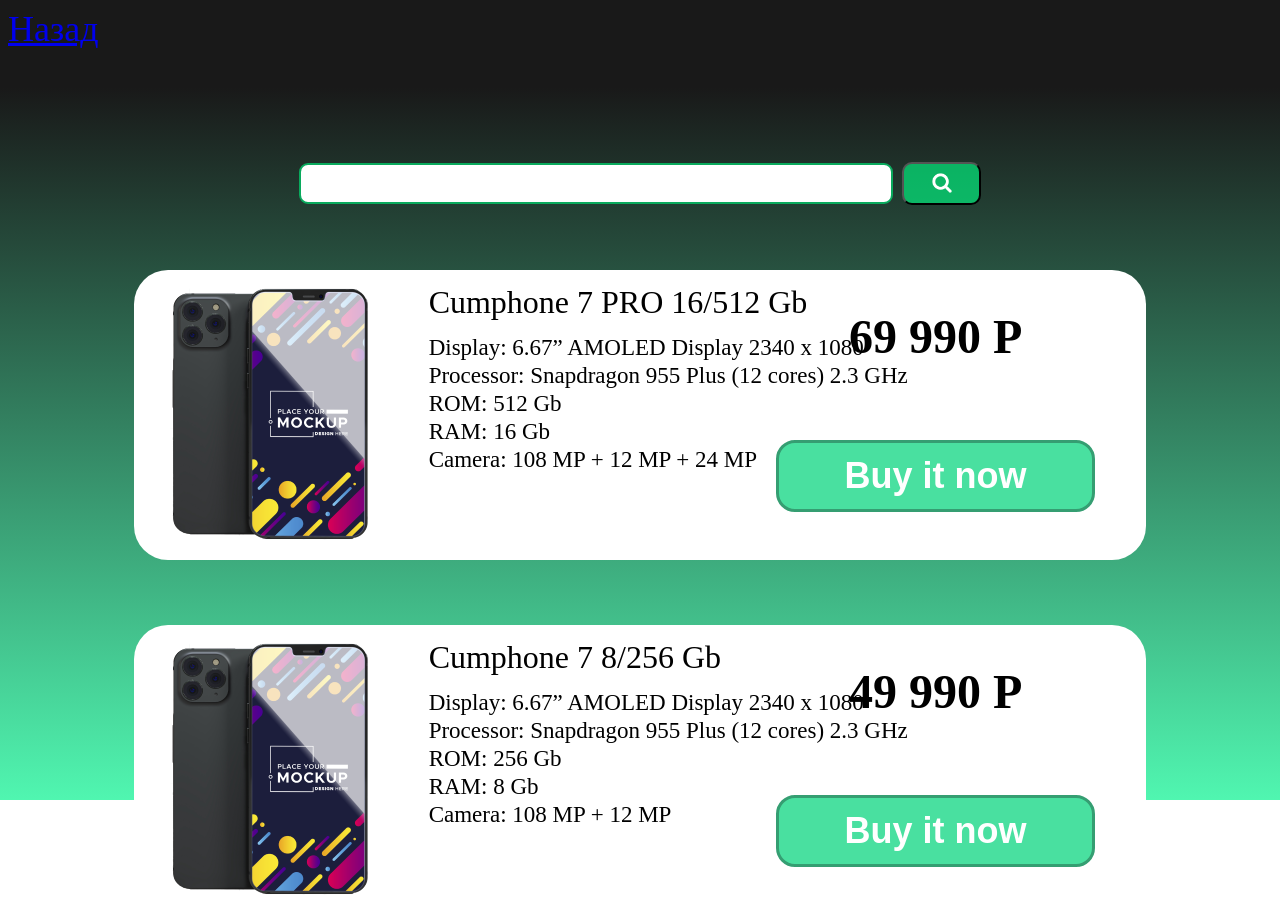
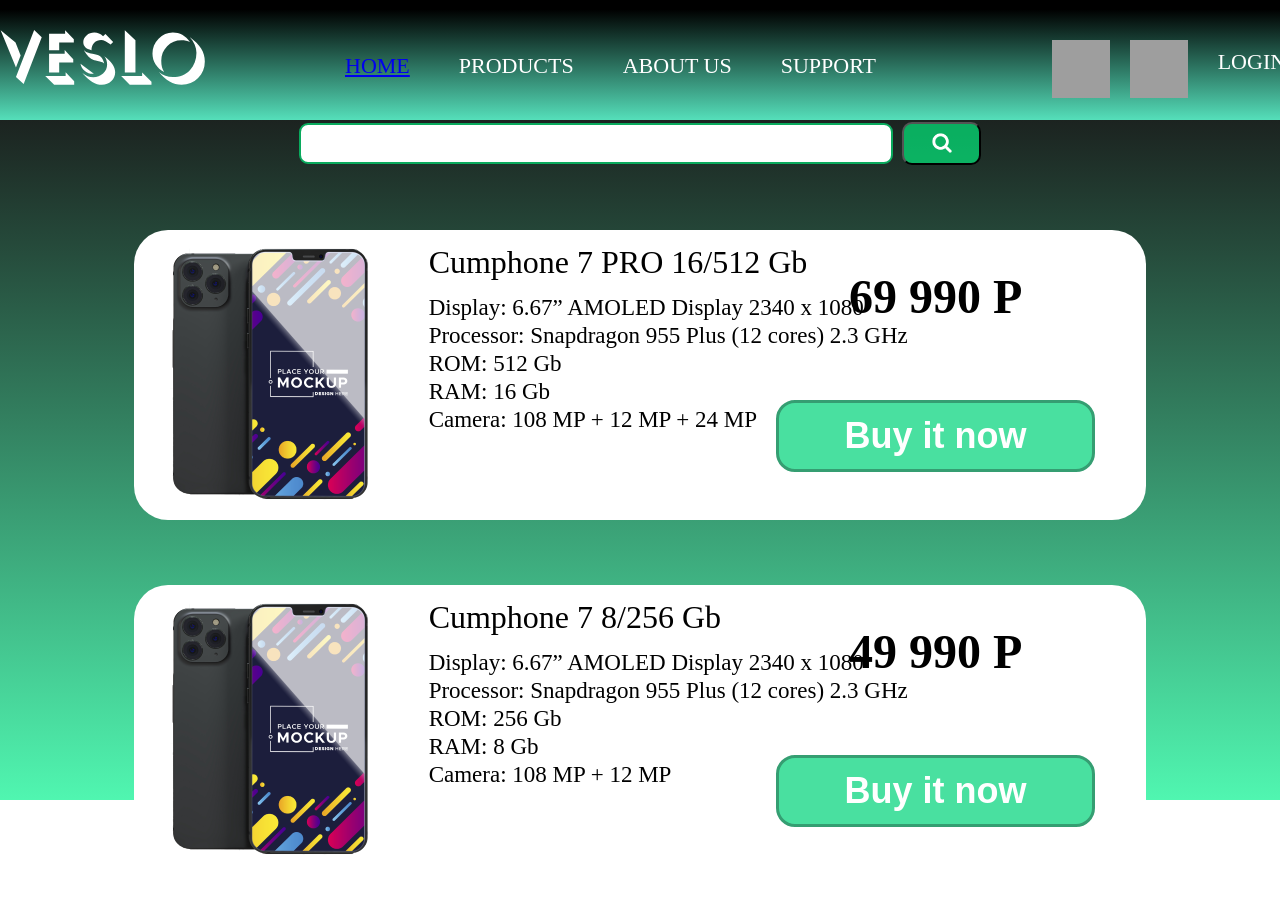
Before and after one commit to Tetalka/Progmen, a PHP site: page /products.html in a window 1280 px wide. After the commit the page ends 854 px from the top, so only its background shows below. Run offline with PHP 8.4, Linux system fonts and the light colour scheme; grey boxes are pictures that could not be loaded.

Commit message:
Добавил шапку

```diff
--- a/CUMPHONE/products.html
+++ b/CUMPHONE/products.html
@@ -1,11 +1,28 @@
 <html>
     <head>
-        <title>Запрос к БД</title>
+        <title>Продукция</title>
         <link rel="stylesheet" href="styles/stylesForQuery.css">
     </head>
     <body>
         <div class="background"></div>
-        <a href="index.html">Назад</a><br>
+		<div class="header">
+            <div class="header__holder">
+                <div class="logo">
+                    <img src="images/VESLO.svg">
+                </div>
+                <div class="menu">
+                    <a class="menu__item link" href="main.html">HOME</a>
+                    <a class="menu__item link">PRODUCTS</a>
+                    <a class="menu__item link">ABOUT US</a>
+                    <a class="menu__item link">SUPPORT</a>
+                </div>
+                <div class="menu menu-right">
+                    <img class="menu__image" src="images/phone.svg">
+                    <img class="menu__image" src="images/cart.svg">
+                    <a class="menu__item link">LOGIN</a>
+                </div>
+            </div>
+        </div>
         <form class="filter">
             <input type="text" class="filter__text">
             <button class="filter_search"><img src="images/searchIcon.png" class="filter__pic"></button>
--- a/CUMPHONE/styles/stylesForQuery.css
+++ b/CUMPHONE/styles/stylesForQuery.css
@@ -12,10 +12,77 @@ div.background{
     left:0;
     z-index:-100;
 }
+.header {
+    z-index: 5;
+    position: fixed;
+    top: 0;
+    left: 0;
+    right: 0;
+    background-color: #7e7e7e;
+    height: 120px;
+    width: 100%;
+    background: linear-gradient(to bottom,rgba(0, 0, 0, 1) 0%, rgba(0, 0, 0, 1) 7.81%, rgba(85, 223, 186, 1) 100%);
+}
+.header__holder {
+    display: flex;
+    flex-flow: row nowrap;
+    width: 1400px;
+    height: 100%;
+    top: 0;
+    right: 0;
+    bottom: 0;
+    left: 0;
+    margin: auto auto;
+}
+.logo {
+    width: 175px;
+    height: 60px;
+    top: 0;
+    right: 0;
+    bottom: 20px;
+    left: 0;
+    margin: auto 150px auto 0;
+}
+
+.menu
+{
+    height: 40px;
+    width:800px;
+    display:inline-block;
+    position: relative;
+    top:0;
+    right:0;
+    bottom:20px;
+    left:0;
+    margin: auto auto;
+}
+.menu__item {
+    font-size: 22px;
+    line-height: 43px;
+    margin: 0 20px;
+}
+.menu__image {
+    height:58px;
+    width:58px;
+    margin: 0 10px;
+    float:left;
+}
+
+.list {
+    display: flex;
+    flex-flow: row nowrap;
+    justify-content: center;
+    width: 1200px;
+    height: 300px;
+}
+.menu-right {
+    float: right;
+    width: 400px;
+}
 form.filter{
     text-align:center;
     width:100%;
-    margin-top:110px;
+    margin-top:120px;
 }
 input.filter__text{
     width:47%;
```
